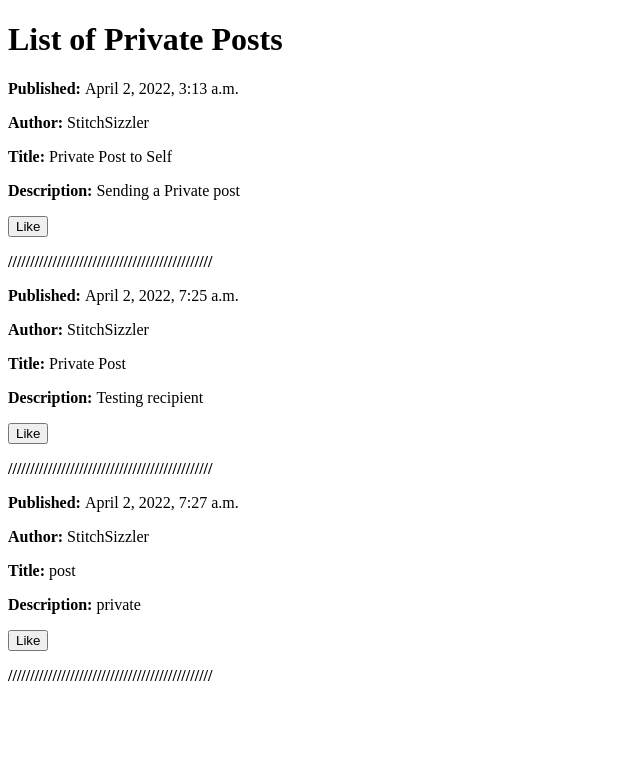
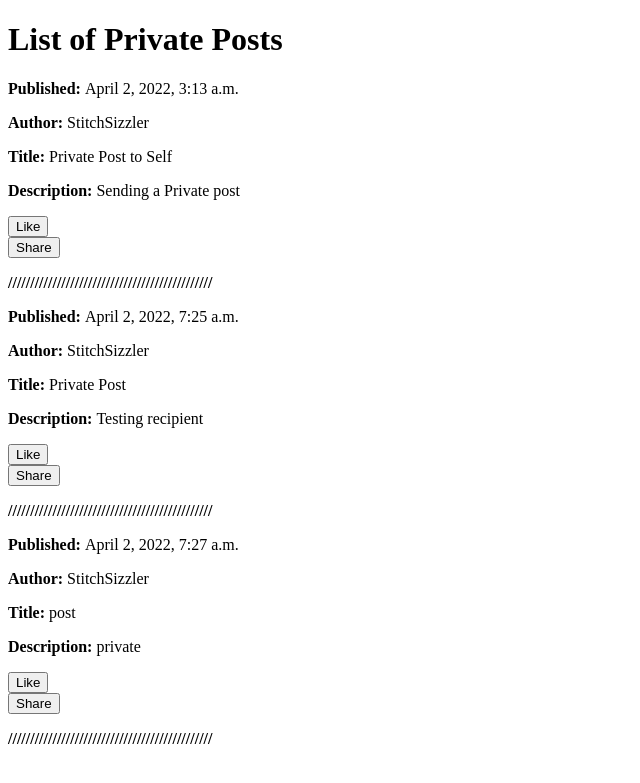
Before and after one commit to 3662/cmput404-project, a Django app: page /posts/private_posts in a window 1280 px wide. Shown: the top 783 px of the page, without its empty margins (0-640 px from the left). Run offline with Django 3.2, Linux system fonts and the light colour scheme; data comes from the database, SQL or seed files in the repository; data that the repository does not hold is empty; parts of the project's set-up code (start-up, migrations or seed data) failed here and were passed over.

Commit message:
can share posts now

```diff
--- a/cmput_404_project/posts/templates/posts/private_posts.html
+++ b/cmput_404_project/posts/templates/posts/private_posts.html
@@ -11,6 +11,9 @@
             <div class="post">
                 <p> <b> Published: </b> {{post.published}} </p>
                 <p> <b> Author: </b> {{post.author}} </p>
+                {% if post.share_from %}
+                <p>Shared from<a href="/authors/profile?url={{post.share_from.url}}">{{post.share_from.displayName}}</a></p>
+                {% endif %}
                 {% if post.image != null and post.image != '' %}
                     <img src="{{post.image}}">
                 {% endif %}
@@ -28,6 +31,9 @@
                         {% endif %}
                        </button>
                     </form>
+                    <form action="{% url 'share_post' id=post.id %}" method="POST" class="SharePost">
+                        <button> Share </button>
+                    </form>
                 </div>
                 <p> <b> ////////////////////////////////////////////// </b> </p>
             </div>
--- a/cmput_404_project/posts/urls.py
+++ b/cmput_404_project/posts/urls.py
@@ -13,5 +13,7 @@ urlpatterns = [
     path('add_comment/', views.add_comment, name='add_comment'),
     path('display_like/', views.display_like, name='display_like'),
     path('like_post1/', views.like_post1, name='like_post1'),
+    path('share_post/<uuid:id>', views.share_post, name='share_post'),
+    path('share_post', views.share_post, name='share_post'),
 
 ]
--- a/cmput_404_project/posts/views.py
+++ b/cmput_404_project/posts/views.py
@@ -1,3 +1,4 @@
+import re
 from django.shortcuts import render, redirect
 from social_distribution.models import Author, Post, Comment, Like, Friends
 from django.http import HttpResponse
@@ -115,12 +116,14 @@ def delete_post(request, id):
 
     return redirect("/")
 
-def create_post(form, author, visibility='PUBLIC', recipient=''):
+def create_post(form, author, visibility='PUBLIC', recipient='', share_from=''):
     obj = form.save(commit=False)
     obj.author = author
     obj.visibility = visibility
     if recipient is not '':
         obj.recipient = recipient
+    if share_from is not '':
+        obj.share_from = share_from
 
     # TODO set proper URls
     obj.source = ""
@@ -202,6 +205,19 @@ def new_private_post(request):
 
         return render(request, "posts/new_private_post.html", context)
 
+def share_post(request, id):
+    print('SHARE CALLED')
+    if request.method == "POST":
+        obj = Post.objects.get(id=id)
+        share_from = obj.author
+        obj.pk = None
+        #obj.save
+        obj.visibility = "PUBLIC"
+        obj.share_from = share_from
+        obj.author = request.user
+        obj.save()
+
+    return redirect("/")
 
 def add_comment(request, id):
     if request.method == "POST":
@@ -212,6 +228,7 @@ def add_comment(request, id):
         comment.save()
 
     return redirect('/posts/')
+
 def display_like(request):
     like = Like.objects.all()
     return render(request, 'posts/display_like.html', {'like': like})
--- a/cmput_404_project/social_distribution/models.py
+++ b/cmput_404_project/social_distribution/models.py
@@ -115,6 +115,7 @@ class Post(models.Model):
     liked = models.ManyToManyField(Author, blank=True, related_name='likes')
     comments_id = models.UUIDField(default=uuid.uuid4, editable=False)
     recipient = models.UUIDField(Author, null=True, default=None)
+    share_from = models.ForeignKey(Author, on_delete=models.SET_NULL, null=True, default=None, related_name='shared')
 
 
     type = 'post'
@@ -160,6 +161,8 @@ class Post(models.Model):
         d['published'] = self.get_iso_published()
         d['visibility'] = self.visibility
         d['unlisted'] = self.unlisted
+        if self.share_from:
+            d['share_from'] = self.share_from.get_detail_dict()
 
         return d
 
```
Also changed, not shown: cmput_404_project/posts/templates/posts/public_posts.html (+41 -20 lines).
